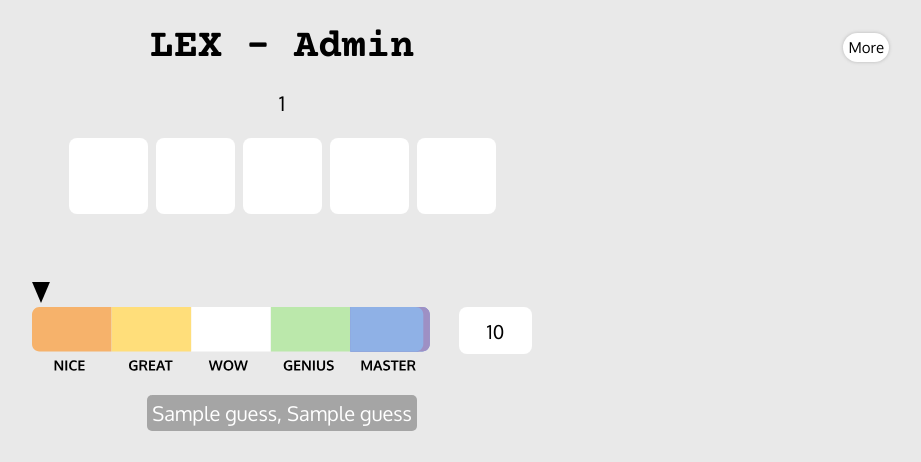
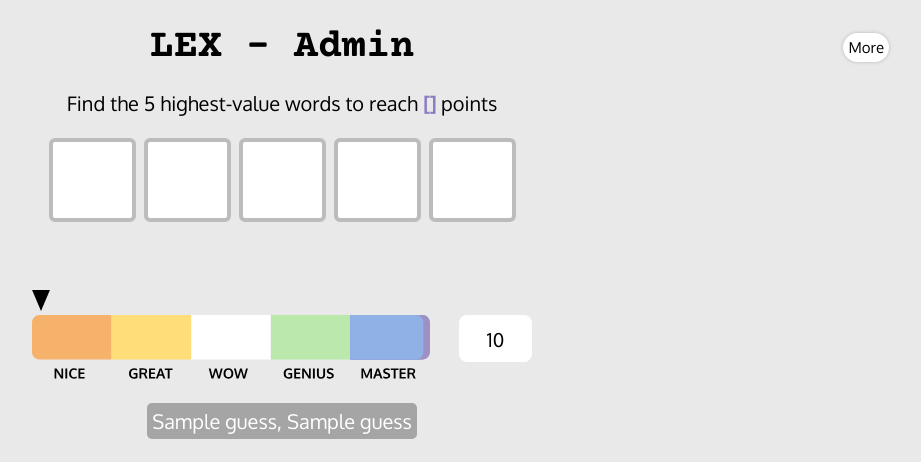
Before and after one commit to kabirmoghe/lex-game, a Flask app: template templates/adminGame.html in a window 1280 px wide. Shown: the top 462 px of the page, without its empty margins (358-1279 px from the left). Run offline with Flask 2, Linux system fonts and the light colour scheme; the template is opened without the code that fills it: most values are stand-ins (such as "Sample title", 1, 10 or a date in 2020); some libraries are stand-ins or nearby versions.

Commit message:
added lex

```diff
--- a/app.py
+++ b/app.py
@@ -94,7 +94,9 @@ def home():
 	if session["status"] == "done":
 		return redirect(url_for('done'))
 
-	session["totalWords"] = "Find the 5 highest-value words out of {} possible words\n".format(len(possWords))
+	#session["totalWords"] = "Find the 5 highest-value words out of {} possible words\n".format(len(possWords))
+	session["totalWords"] = "{} points\n".format(session["maxPoints"])
+
 
 	if score == maxPoints:
 		scoreGauge = "{} You reached the highest possible score with ".format(game.score_gauge(score, maxPoints)[0])
@@ -113,7 +115,8 @@ def home():
 
 	session["oldBestList"] = [("{}, {}".format(oldBestWords[i][0].title(), oldBestWords[i][1])) for i in range(len(oldBestWords))]
 
-	session["totalWords"] = "Find the 5 highest-value words out of {} possible words\n".format(len(possWords))
+	#session["totalWords"] = "Find the 5 highest-value words out of {} possible words\n".format(len(possWords))
+	session["totalWords"] = "{} points\n".format(session["maxPoints"])
 
 	if request.method == "POST":
 
@@ -191,7 +194,8 @@ def home():
 			possWords.pop(guess)
 			session["possWords"] = possWords
 
-			session["totalWords"] = "Find the 5 highest-value words out of {} possible words\n".format(len(possWords))
+			#session["totalWords"] = "Find the 5 highest-value words out of {} possible words\n".format(len(possWords))
+			session["totalWords"] = "{} points\n".format(session["maxPoints"])
 
 			if score == maxPoints:
 				session["scoreGauge"] = "{} You reached the highest possible score with ".format(game.score_gauge(score, maxPoints)[0])
@@ -221,6 +225,7 @@ def home():
 def done():
 
 	time = readbucketdata.readbucketdata("letters.csv")["time"][0]
+	lid = readbucketdata.readbucketdata("letters.csv")["lid"][0]
 
 	if "time" not in session:
 		session["time"] = time
@@ -240,14 +245,13 @@ def done():
 
 		return redirect(url_for('home'))
 	else:
-		print(session["level"])
 		session["status"] = "done"
 		session["guesses"] = {word: pts for word, pts in sorted(session["guesses"].items(), key=lambda item: item[1], reverse = True)}
 
 		if ("usr" in session) and (session["usr"] == "kabirmoghe"):
-			return render_template("adminFinished.html", totalWords = session["totalWords"], scoreGauge = session["scoreGauge"], addInfo = session["addInfo"], letters = session["letters"], guesses = session["guesses"], bestWordsOnly = session["bestWordsOnly"], score = session["score"], scorePos = session["scorePos"], maxPoints = session["maxPoints"], maxList = session["maxList"], oldMaxPoints = session["oldMaxPoints"], oldBestList = session["oldBestList"], level = session["level"])
+			return render_template("adminFinished.html", totalWords = session["totalWords"], scoreGauge = session["scoreGauge"], addInfo = session["addInfo"], letters = session["letters"], guesses = session["guesses"], bestWordsOnly = session["bestWordsOnly"], score = session["score"], scorePos = session["scorePos"], maxPoints = session["maxPoints"], maxList = session["maxList"], oldMaxPoints = session["oldMaxPoints"], oldBestList = session["oldBestList"], level = session["level"], lid = lid)
 		else:
-			return render_template("finished.html", totalWords = session["totalWords"], scoreGauge = session["scoreGauge"], addInfo = session["addInfo"], letters = session["letters"], guesses = session["guesses"], bestWordsOnly = session["bestWordsOnly"], score = session["score"], scorePos = session["scorePos"], maxPoints = session["maxPoints"], maxList = session["maxList"], oldMaxPoints = session["oldMaxPoints"], oldBestList = session["oldBestList"], level = session["level"])
+			return render_template("finished.html", totalWords = session["totalWords"], scoreGauge = session["scoreGauge"], addInfo = session["addInfo"], letters = session["letters"], guesses = session["guesses"], bestWordsOnly = session["bestWordsOnly"], score = session["score"], scorePos = session["scorePos"], maxPoints = session["maxPoints"], maxList = session["maxList"], oldMaxPoints = session["oldMaxPoints"], oldBestList = session["oldBestList"], level = session["level"], lid = lid)
 
 @app.route("/login", methods = ["GET", "POST"])
 def login():
--- a/createData.py
+++ b/createData.py
@@ -21,6 +21,7 @@ def main():
 
 	old_word_info["time"] = ["{}:{}".format(ts.hour, ts.minute)]
 
+
 	filename = 'oldletters.csv'
 	bucketname = 'wordskm'
 
@@ -33,6 +34,8 @@ def main():
 
     # NEW DATA
 
+	lid = oldGame["lid"][0]+1
+
 	newGame = game.create_word_info()
 
 	word_info = pd.DataFrame([[newGame.letters, newGame.letterPts, newGame.maxPoints, newGame.bestWords, newGame.possWords]])
@@ -40,6 +43,8 @@ def main():
 	word_info.columns = ["letters", "letterPts", "maxPoints", "bestWords", "possWords"]
 
 	word_info["time"] = ["{}:{}".format(ts.hour, ts.minute)]
+
+	word_info["lid"] = [lid]
 
 	filename = 'letters.csv'
 	bucketname = 'wordskm'
--- a/static/style.css
+++ b/static/style.css
@@ -306,8 +322,8 @@ input.tile {
 	font-size: 55px;
   text-align: center;
 	text-transform: uppercase;
-	border-radius: 8px;
-	border: none;
+	border: 4px solid #BDBCBC;
+	border-radius: 6px;
 	caret-color: transparent;
 	margin: 2px;
 	-webkit-appearance: none;
@@ -545,4 +547,5 @@ span#doneDone {
 
 span.maxPoints {
 	color: #8e7cc3;
+	font-weight: bold;
 }
--- a/templates/adminGame.html
+++ b/templates/adminGame.html
@@ -9,8 +9,8 @@
 	<link rel="preconnect" href="https://fonts.googleapis.com">
 	<link rel="preconnect" href="https://fonts.gstatic.com" crossorigin>
 	<link href="https://fonts.googleapis.com/css2?family=Oxygen&display=swap" rel="stylesheet">
+	<link href="https://fonts.googleapis.com/css2?family=Oswald&display=swap" rel="stylesheet">
 	<link href="https://fonts.googleapis.com/css2?family=Courier+Prime:wght@400;700&display=swap" rel="stylesheet">
-	<link href="https://fonts.googleapis.com/css2?family=Oswald&display=swap" rel="stylesheet">
 
 	<link rel="shortcut icon" href="{{ url_for('static', filename = 'favicon.ico') }}">
 
@@ -33,14 +33,12 @@
 
 			        		if ((active() == 5)){
 								document.getElementById("5").value = e.key;
-				        		document.getElementById("5").style.border = "2px solid black";
-								document.getElementById("5").style.margin = "0px";
+				        		document.getElementById("5").style.border = "4px solid black";
 			        		}
 
 			        		else {
 				        		document.getElementById(active()).value = e.key;
-				        		document.getElementById(active()-1).style.border = "2px solid black";
-								document.getElementById(active()-1).style.margin = "0px";
+				        		document.getElementById(active()-1).style.border = "4px solid black";
 			        		}
 			        	}
 					}
@@ -87,8 +85,7 @@
 
 		    if (!(document.getElementById("5").value.length == 1)) {
 
-				document.getElementById(currentActive).style.border = "2px solid black";
-				document.getElementById(currentActive).style.margin = "0px"
+				document.getElementById(currentActive).style.border = "4px solid black";
 
 				return currentActive;
 			}
@@ -110,7 +107,7 @@
 				}
 			}
 
-		    document.getElementById(moveTo).style.border = "none";
+		    document.getElementById(moveTo).style.border = "4px solid #BDBCBC";
 			document.getElementById(moveTo).style.margin = "2px";
 
 			document.getElementById(moveTo).value = '';
@@ -182,7 +179,11 @@
 				<div class="close"><button id="closeAllInfo" type="button">✕</button></div>
 				<div id="info"><button id="showInfo" class="revealEvenMore" type="button" onfocus="this.blur();">How to Play</button></div>
 				<div id="yesterday"><button id="showYesterday" class="revealEvenMore" type="button" onfocus="this.blur();">Last Hour</button></div>
-				<div id="login"><a class="revealEvenMore" href="{{ url_for('login') }}">Log In</a></div>
+				<div id="login">
+					<form method="post">
+						<input class="revealEvenMore" name="submit" id="logOut" type="submit" onfocus="this.blur();" value="Log Out">
+					</form>
+				</div>
 			</div>
 		</div>
 		<div id="mainContent">
@@ -264,7 +265,7 @@
 			</div>
 			<div class="content">
 
-				<p>{{totalWords}}</p>
+				<p>Find the 5 highest-value words to reach <span class="maxPoints">{{maxPoints}}</span> points</p>
 
 				<form id="letterField" method="post" name="myForms" value="guessWords">
 					<p>
--- a/templates/finished.html
+++ b/templates/finished.html
@@ -89,7 +89,7 @@
 		$(document).ready(function() {
 			$('#share').click(function(){
 			    navigator.clipboard
-			      .writeText('{{level}}')
+			      .writeText('Lex {{lid}}: {{level}}')
 			      .then(() => {
 			        alert("Results copied to clipboard!");
 			      })
@@ -209,7 +209,7 @@
 					<img class="tile" src="{{url_for('static', filename = letter+'.svg')}}">
 				{% endfor %}-->
 
-				<p>{{totalWords}}</p>
+				<p>Find the 5 highest-value words to reach <span class="maxPoints">{{maxPoints}}</span> points</p>
 
 				<p>
 					<div class="formContents">
@@ -243,7 +243,7 @@
 			</div>
 			<div class="content" id="finished">
 				<p>	{{scoreGauge}}</p>
-				<p>{{addInfo}} <span class="maxPoints">{{maxPoints}}</span> points.</p>
+				<!--<p>{{addInfo}} <span class="maxPoints">{{maxPoints}}</span> points.</p>-->
 				<!--
 				<form method="post">
 					<p>
```
Also changed, not shown: other parts of static/style.css (+18 -16 lines), templates/adminFinished.html (+8 -4 lines), templates/game.html (+5 -8 lines), templates/invalidLogin.html (+3 -5 lines).
